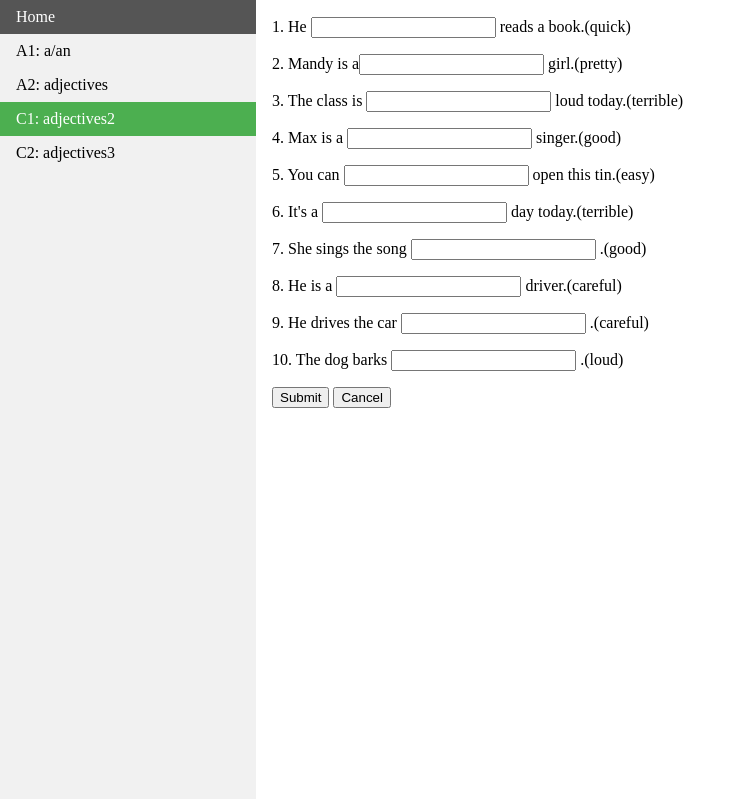
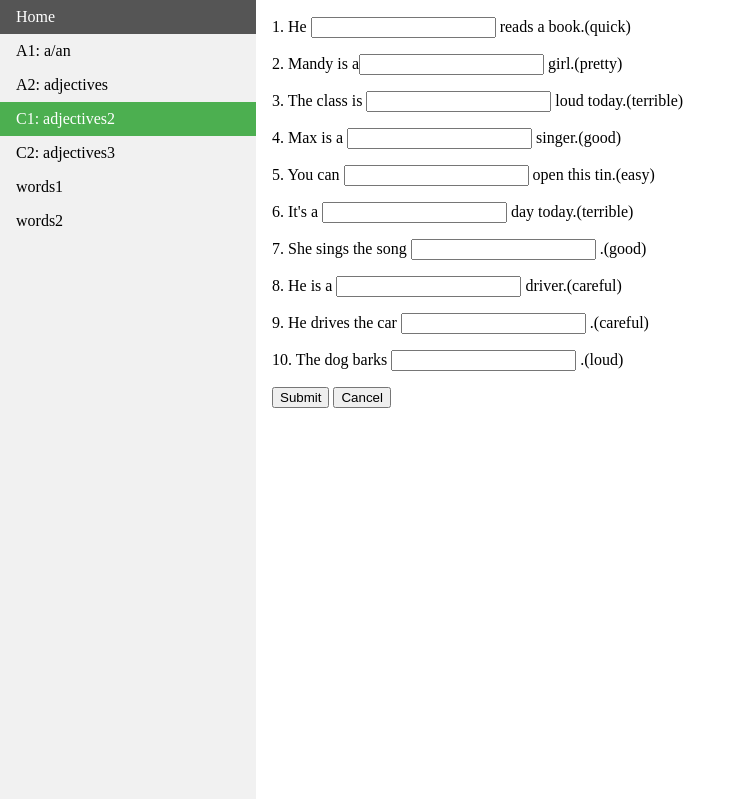
Before and after one commit to tvangeest/DEV6B_Retake, a Flask app: page /c1 in a window 1280 px wide. Shown: the top 799 px of the page, without its empty margins (0-746 px from the left). Run offline with Flask 2, Linux system fonts and the light colour scheme; data that the repository does not hold is empty.

Commit message:
C1+C2 modified

```diff
--- a/dev6b_retake/dev6b_retake/templates/C1.html
+++ b/dev6b_retake/dev6b_retake/templates/C1.html
@@ -84,6 +84,8 @@
     <li><a href="{{url_for('a2')}}">A2: adjectives</a></li>
     <li><a class="active" href="{{url_for('c1')}}">C1: adjectives2</a></li>
     <li><a href="{{url_for('c2')}}">C2: adjectives3</a></li>
+    <li><a href="{{url_for('w1')}}"> words1</a></li>
+    <li><a href="{{url_for('w2')}}"> words2</a></li>
   </ul>
 
   <div style="margin-left:20%;padding:1px 16px;height:1000px;">
--- a/dev6b_retake/dev6b_retake/templates/C2.html
+++ b/dev6b_retake/dev6b_retake/templates/C2.html
@@ -84,6 +84,8 @@
     <li><a href="{{url_for('a2')}}">A2: adjectives</a></li>
     <li><a href="{{url_for('c1')}}">C1: adjectives2</a></li>
     <li><a class="active" href="{{url_for('c2')}}">C2: adjectives3</a></li>
+    <li><a href="{{url_for('w1')}}"> words1</a></li>
+    <li><a href="{{url_for('w2')}}"> words2</a></li>
   </ul>
 
   <div style="margin-left:20%;padding:1px 16px;height:1000px;">
```
